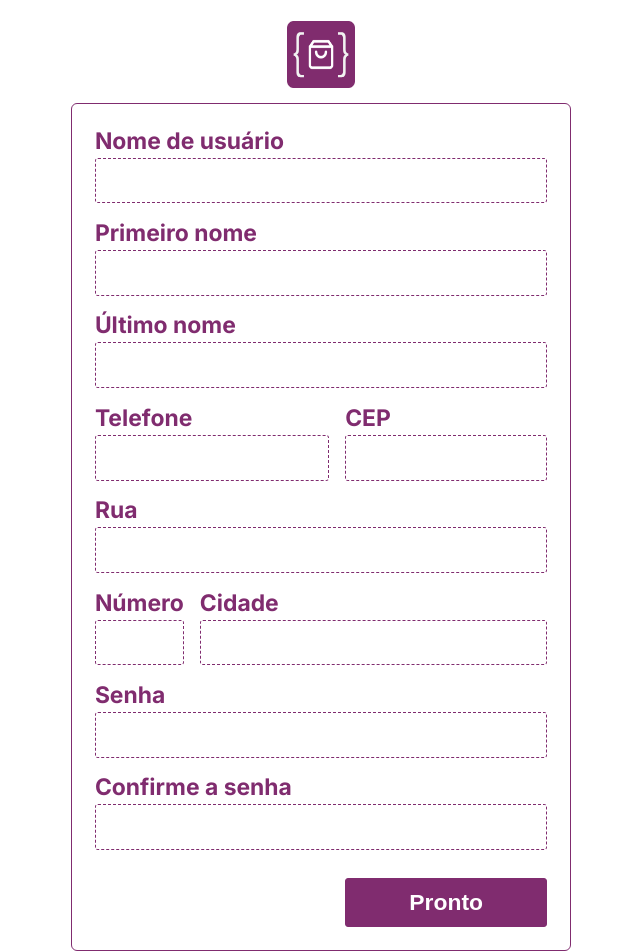
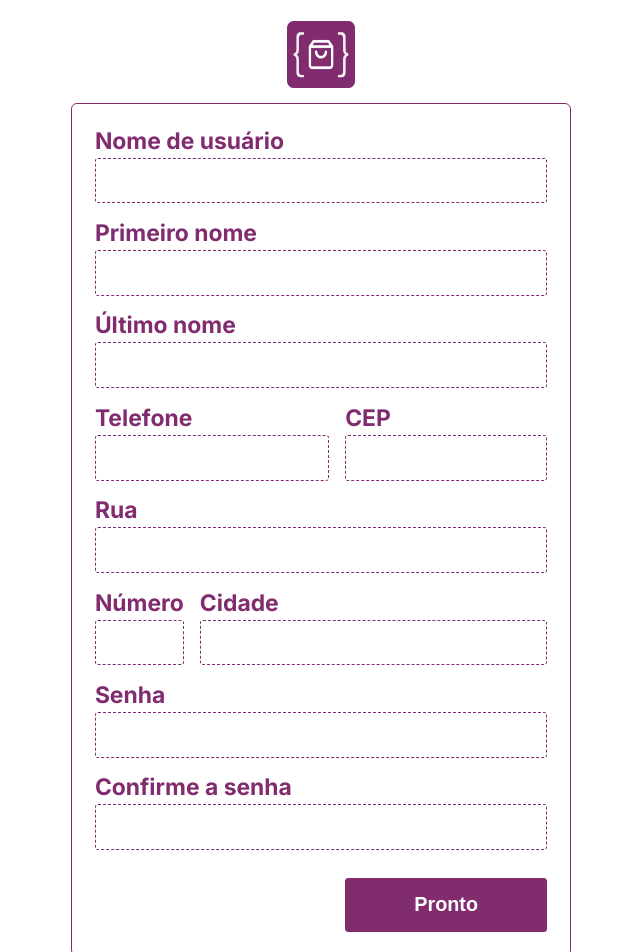
Before and after one commit to sergio-dev-pro/fakeStore, a Next.js app: page /new-account in a window 1280 px wide. Shown: the top 952 px of the page, without its empty margins (319-959 px from the left). Built offline with nearby package versions, Linux system fonts and the light colour scheme.

Commit message:
feat: Adicionar tamanho "small", "medium" e "large" ao componente de botão

```diff
--- a/components/Button/Button.tsx
+++ b/components/Button/Button.tsx
@@ -10,6 +10,7 @@ type Props = {
   children: ReactNode;
   style?: buttonStyles;
   widthFull?: boolean;
+  size?: 'small' | 'medium' | 'large';
 } & ButtonHTMLAttributes<HTMLButtonElement>;
 
 export const Button = ({
@@ -17,13 +18,14 @@ export const Button = ({
   className,
   style = "primary",
   widthFull,
+  size = "medium",
   ...props
 }: Props) => {
   return (
     <button
       className={`${className} ${
         "button--" + style
-      } button text-large padding-small ${widthFull && "button--width-full"}`}
+      } button button--${size} ${widthFull && "button--width-full"}`}
       {...props}
     >
       {children}
--- a/components/Button/button.scss
+++ b/components/Button/button.scss
@@ -1,6 +1,7 @@
 @use "@/styles/sizes";
 @use "@/styles/colors";
 @use "@/styles/breakpoints";
+@use "@/styles/typography";
 
 .button {
   background-color: white;
@@ -32,3 +33,16 @@
 .button--width-full {
   width: 100%;
 }
+
+.button--large {
+  @extend .text-large;
+  @extend .padding-large;
+}
+.button--medium {
+  @extend .text-medium;
+  @extend .padding-medium;
+}
+.button--small {
+  @extend .text-small;
+  @extend .padding-small;
+}
```
